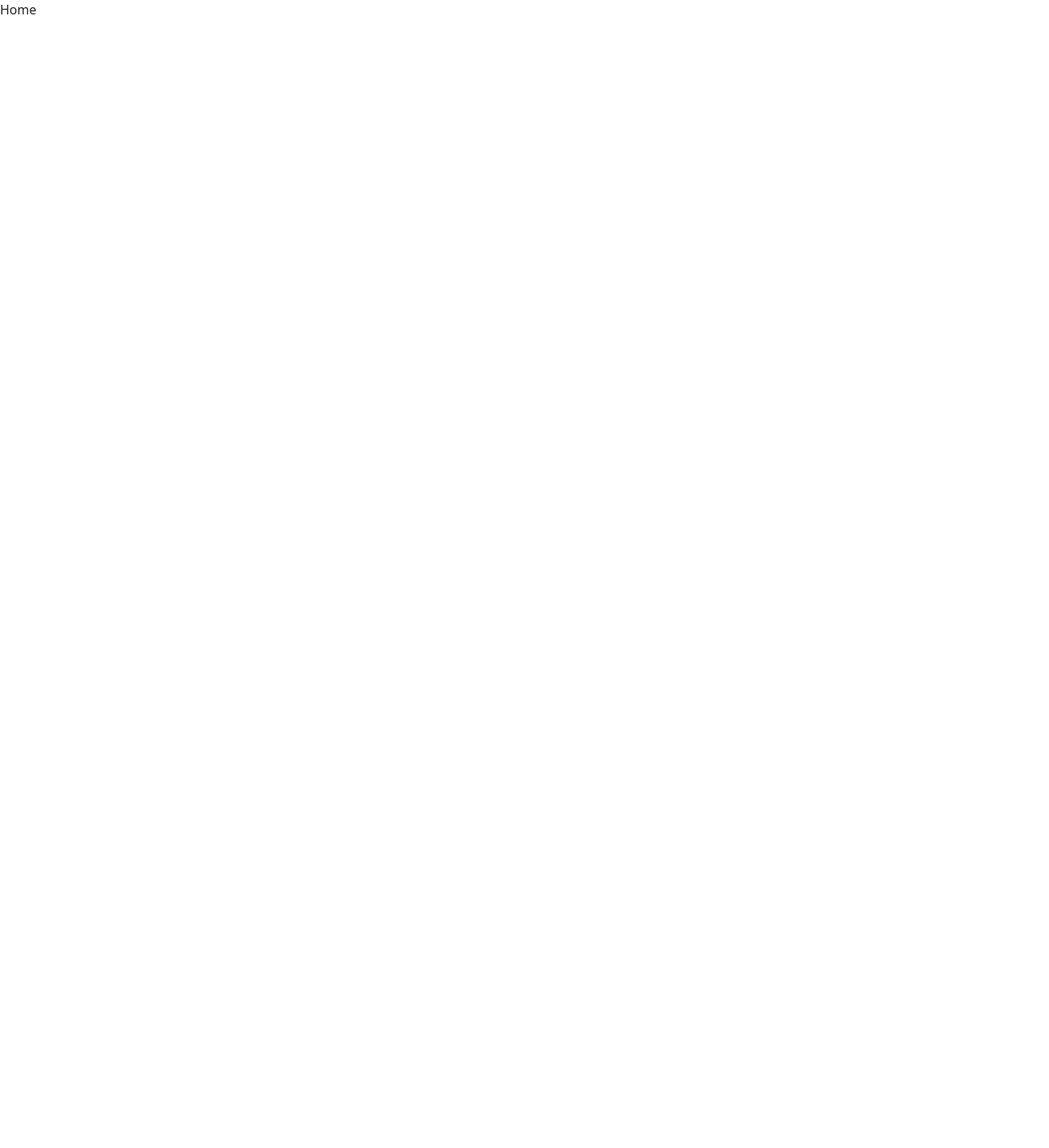
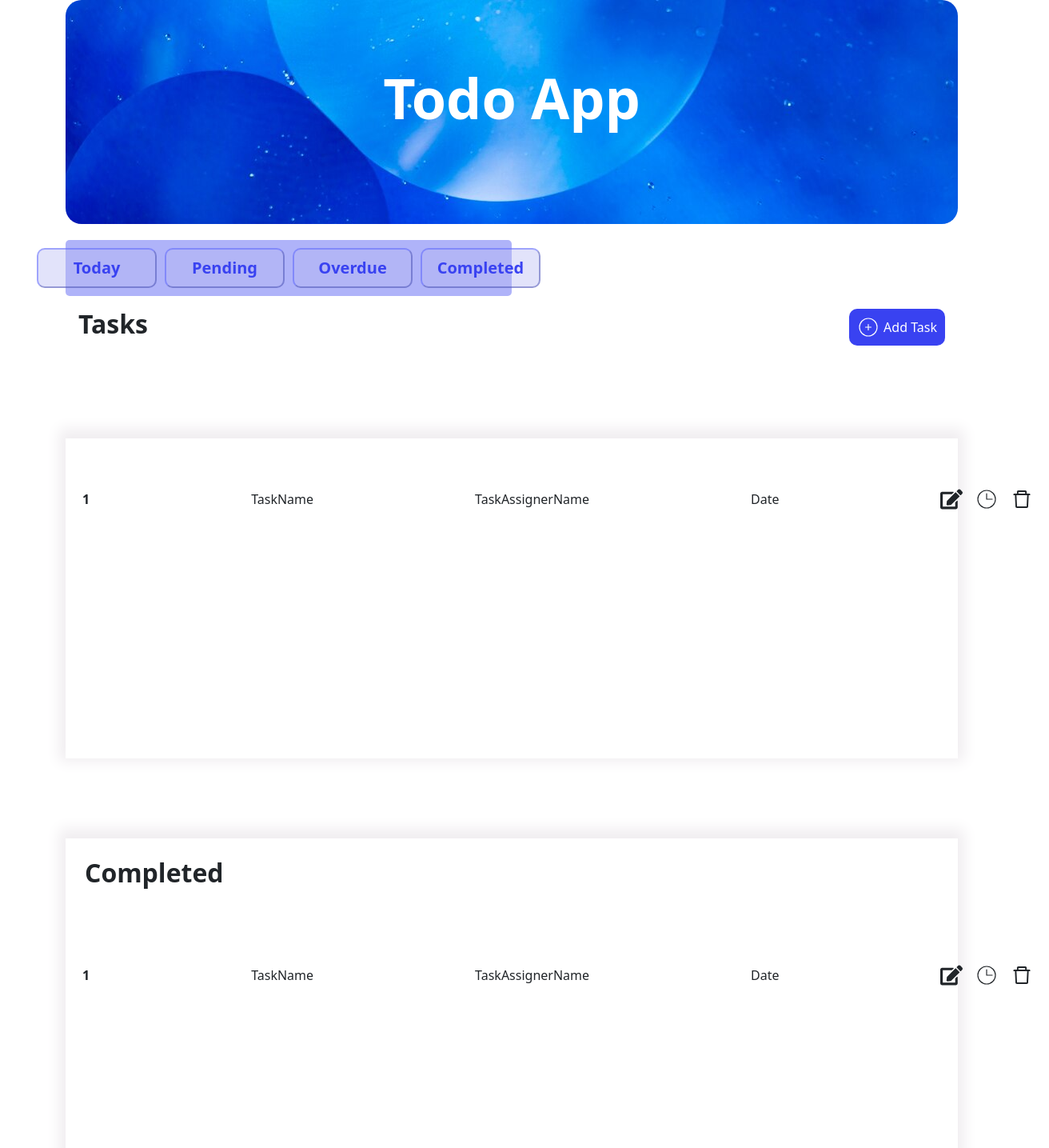
Before and after one commit to FarahNaz1292/userTodo, a React (Vite) app: page / in a window 1280 px wide. Shown: the top 1435 px of the page at 80% size, 1312 px wide, since content can reach past the window. Before the commit the page ends 800 px from the top, so only its background shows below. Built offline with nearby package versions, Linux system fonts and the light colour scheme; sample sign-in values are in the browser's storage.

Commit message:
New components added

```diff
--- a/src/Components/Layout/MainLayout.jsx
+++ b/src/Components/Layout/MainLayout.jsx
@@ -3,6 +3,7 @@ import "../../Styles/Pages/global-import.scss";
 import React, { useEffect, useState } from "react";
 import TodosProvider from "../../Provider/TodosProvider";
 import { Navigate, Outlet } from "react-router-dom";
+import Header from "../Pages/Todo/Header";
 const MainLayout = () => {
   const [authtoken, setAuthToken] = useState(null);
   const token = localStorage.getItem("token");
@@ -22,7 +23,14 @@ const MainLayout = () => {
   return (
     <>
       <TodosProvider>
-        {authtoken ? <Outlet></Outlet> : <Navigate to={"/signin"}></Navigate>}
+        {authtoken ? (
+          <div>
+            <Header></Header>
+            <Outlet></Outlet>
+          </div>
+        ) : (
+          <Navigate to={"/signin"}></Navigate>
+        )}
       </TodosProvider>
     </>
   );
--- /dev/null
+++ b/src/Components/Pages/Todo/Header.jsx
@@ -0,0 +1,36 @@
+import React from "react";
+import { AiOutlineDelete } from "react-icons/ai";
+import { CiCirclePlus, CiClock2 } from "react-icons/ci";
+import { FaEdit } from "react-icons/fa";
+
+const Header = () => {
+  return (
+    <>
+      {" "}
+      <div className="main-todo container">
+        <div className="header-todo">
+          <h2>Todo App</h2>
+        </div>
+        <div className="btn-segement">
+          <div className="todo-buttons">
+            <button>Today</button>
+            <button>Pending</button>
+            <button>Overdue</button>
+            <button>Completed</button>
+          </div>
+        </div>
+        <div className="d-flex flex-column">
+          <div className="d-flex justify-content-between m-3">
+            <h3 className="fs-2 fw-bold">Tasks</h3>
+            <button className="add-todo-btn">
+              <CiCirclePlus className="fs-3" />
+              {""}Add Task{" "}
+            </button>
+          </div>
+        </div>
+      </div>
+    </>
+  );
+};
+
+export default Header;
--- a/src/Components/Pages/Todo/Home.jsx
+++ b/src/Components/Pages/Todo/Home.jsx
@@ -1,7 +1,74 @@
 import React from "react";
+import { AiOutlineDelete } from "react-icons/ai";
+import { CiClock2 } from "react-icons/ci";
+import { FaEdit } from "react-icons/fa";
 
 const Home = () => {
-  return <div>Home</div>;
+  return (
+    <>
+      <div className="main-todo container">
+        <div className="d-flex flex-column">
+          <div className="task-rendering-block">
+            <div className="task-rendering-inner-block">
+              <div>
+                <table>
+                  <thead>
+                    <tr>
+                      <th scope="col"></th>
+                      <th scope="col"></th>
+                      <th scope="col"></th>
+                      <th scope="col"></th>
+                    </tr>
+                  </thead>
+                  <tbody>
+                    <tr>
+                      <th scope="row">1</th>
+                      <td>TaskName</td>
+                      <td>TaskAssignerName</td>
+                      <td>Date</td>
+                      <div className="task-icons d-flex gap-3 fs-3 ">
+                        <FaEdit />
+                        <CiClock2 />
+                        <AiOutlineDelete />
+                      </div>
+                    </tr>
+                  </tbody>
+                </table>
+              </div>
+            </div>
+          </div>
+          <div className="task-rendering-block">
+            <h3 className="fs-2 fw-bold p-4">Completed</h3>
+            <div className="task-rendering-inner-block">
+              <table>
+                <thead>
+                  <tr>
+                    <th scope="col"></th>
+                    <th scope="col"></th>
+                    <th scope="col"></th>
+                    <th scope="col"></th>
+                  </tr>
+                </thead>
+                <tbody>
+                  <tr>
+                    <th scope="row">1</th>
+                    <td>TaskName</td>
+                    <td>TaskAssignerName</td>
+                    <td>Date</td>
+                    <div className="task-icons d-flex gap-3 fs-3 ">
+                      <FaEdit />
+                      <CiClock2 />
+                      <AiOutlineDelete />
+                    </div>
+                  </tr>
+                </tbody>
+              </table>
+            </div>
+          </div>
+        </div>
+      </div>
+    </>
+  );
 };
 
 export default Home;
--- a/src/Components/SharedPages/Verification.jsx
+++ b/src/Components/SharedPages/Verification.jsx
@@ -1,26 +1,56 @@
 import { Flex, Input } from "antd";
-import React from "react";
+import axios from "axios";
+import React, { useState } from "react";
+import { useNavigate } from "react-router-dom";
 
-const Verification = () => {
+const Verification = ({ email }) => {
+  const [otp, setOtp] = useState("");
+  const navigate = useNavigate();
+  const handleOtp = async (e) => {
+    e.preventDefault();
+    try {
+      const data = {
+        otp,
+        email,
+      };
+      console.log(data);
+
+      const response = await axios.post(
+        "https://staging-be-ecom.techserve4u.com/api/user/verifyotp",
+        data
+      );
+
+      console.log(response);
+      if (response.data.success) {
+        localStorage.setItem("token", response.data.token);
+        navigate("/");
+      }
+    } catch (error) {
+      console.log(error);
+    }
+  };
+
   return (
     <>
       <div className="page-background">
         <div className="d-flex align-items-center justify-content-center">
-          <div className="password-box">
+          <div className="otp-box">
             <div className="form-content m-5">
               <h3>Verification</h3>
               <h4>
                 Enter the 6-digit code that we sent to <br />
-                s********0@gmail.com
+                <span> s********0@gmail.com</span>
               </h4>
-              <Flex gap="middle" align="flex-start" vertical>
-                <Input.OTP length={6} />
+              <Flex gap="middle" align="flex-start" vertical className="m-2">
+                <Input.OTP length={6} onChange={(value) => setOtp(value)} />
               </Flex>
-              <button className="common-btn">Submit</button>
+              <button className="otp-btn" onClick={handleOtp}>
+                Submit
+              </button>
               <p className="text-center otp-text">
                 OTP(One time password) valid for 5 minutes
               </p>
-              <p className="code-text">
+              <p className="code-text text-center p-2">
                 Didn’t receive your code, or did the code time expire? <br />
                 <a href="">Get a new one.</a>
               </p>
--- a/src/Styles/Components/_password.scss
+++ b/src/Styles/Components/_password.scss
@@ -73,7 +73,7 @@
         }
       }
       .common-btn {
-        width: 518px;
+        width: 100%;
         height: 48px;
         top: 333px;
         padding: 14px 232px 14px 232px;
--- a/src/Styles/Components/_signin.scss
+++ b/src/Styles/Components/_signin.scss
@@ -83,7 +83,7 @@
       }
 
       .common-btn {
-        width: 518px;
+        width: 100%;
         height: 48px;
         top: 333px;
         padding: 14px 232px 14px 232px;
@@ -116,25 +116,25 @@
 
         input {
           font-size: 26px;
+          outline: none;
           padding: 0 10px;
+          padding-left: 40px;
+          &:focus ~ label,
+          &:valid ~ label {
+            top: 20px;
+            font-size: 15px;
+            cursor: text;
+          }
         }
         label {
           position: absolute;
           top: 50%;
           left: 15%;
-          transform: translateY(-40%);
+          transform: translateY(-50%);
           font-size: 16px;
           color: #5c5958;
           pointer-events: none;
           transition: 0.5s;
-          .input-group :focus ~ label,
-          .input-group input :valid ~ label {
-            top: 0;
-            font-size: 15px;
-            left: 15px;
-            background-color: #f2f0ff;
-            cursor: text;
-          }
         }
       }
     }
--- /dev/null
+++ b/src/Styles/Components/_todo-home.scss
@@ -0,0 +1,97 @@
+.main-todo {
+  .header-todo {
+    background-image: url("../../assets/images/todo\ image.png");
+    background-repeat: no-repeat;
+    width: 100%;
+    object-fit: cover;
+    height: 35vh;
+    border-radius: 20px;
+
+    h2 {
+      color: #ffff;
+      font-size: 70px;
+      font-weight: 600;
+      text-align: center;
+      padding-top: 80px;
+    }
+  }
+  .btn-segement {
+    width: 50%;
+    height: 60px;
+    padding: 35px;
+    margin-top: 20px;
+    background-color: rgba(57, 66, 241, 0.4);
+    display: flex;
+    align-items: center;
+    justify-content: center;
+    border-radius: 5px;
+
+    .todo-buttons {
+      gap: 10px;
+      display: flex;
+      justify-content: space-between;
+
+      button {
+        width: 150px;
+        height: 50px;
+        border-radius: 10px;
+        color: rgba(57, 66, 241, 1);
+        font-size: 20px;
+        font-weight: bold;
+        border-color: rgba(57, 66, 241, 0.4);
+        background-color: rgba(182, 185, 242, 0.4);
+        &:hover {
+          background-color: rgba(57, 66, 241, 1);
+          color: #ffff;
+        }
+      }
+    }
+  }
+  .add-todo-btn {
+    border-radius: 10px;
+    display: flex;
+    align-items: center;
+    justify-content: center;
+    gap: 5px;
+    width: 120px;
+    border-style: none;
+    color: #ffff;
+    background-color: rgba(57, 66, 241, 1);
+    font-weight: 500;
+  }
+  .task-rendering-block {
+    width: 100%;
+    height: 50vh;
+    margin-top: 100px;
+    -webkit-box-shadow: 0px -4px 17px 8px rgba(240, 237, 240, 1);
+    -moz-box-shadow: 0px -4px 17px 8px rgba(240, 237, 240, 1);
+    box-shadow: 0px -4px 17px 8px rgba(240, 237, 240, 1);
+    .task-rendering-inner-block {
+      table {
+        tr {
+          padding: 20px;
+          display: flex;
+          align-items: center;
+          justify-content: space-between;
+          gap: 200px;
+        }
+      }
+    }
+  }
+  // .tasks-selection-block {
+  //   width: 100%;
+  //   height: 50vh;
+  //   -webkit-box-shadow: 0px -4px 17px 8px rgba(240, 237, 240, 1);
+  //   -moz-box-shadow: 0px -4px 17px 8px rgba(240, 237, 240, 1);
+  //   box-shadow: 0px -4px 17px 8px rgba(240, 237, 240, 1);
+  //   table {
+  //     tr {
+  //       padding: 10px;
+  //       display: flex;
+  //       align-items: center;
+  //       justify-content: space-between;
+  //       gap: 200px;
+  //     }
+  //   }
+  // }
+}
--- /dev/null
+++ b/src/Styles/Components/_verification.scss
@@ -0,0 +1,38 @@
+.page-background {
+  width: 100%;
+  height: 100vh;
+  .otp-box {
+    width: 650px;
+    height: 45vh;
+    margin-top: 200px;
+    -webkit-box-shadow: 0px -4px 17px 8px rgba(240, 237, 240, 1);
+    -moz-box-shadow: 0px -4px 17px 8px rgba(240, 237, 240, 1);
+    box-shadow: 0px -4px 17px 8px rgba(240, 237, 240, 1);
+  }
+  .form-content {
+    display: flex;
+    flex-direction: column;
+    align-items: center;
+    justify-content: center;
+    gap: 8px;
+    .ant-otp-input {
+      width: 65px;
+      height: 60px;
+    }
+
+    .otp-btn {
+      width: 100%;
+      height: 48px;
+      top: 333px;
+      padding: 14px 232px 14px 232px;
+      gap: 10px;
+      border-radius: 10px;
+      border-style: none;
+      background-color: #0c69ff;
+      color: #ffffff;
+      font-family: Be Vietnam Pro;
+      font-size: 16px;
+      font-weight: 500;
+    }
+  }
+}
--- a/src/Styles/Pages/global-import.scss
+++ b/src/Styles/Pages/global-import.scss
@@ -1,3 +1,5 @@
 @use "../Components/signin";
 @use "../Components/signup";
 @use "../Components/password";
+@use "../Components/todo-home";
+@use "../Components/verification";
```
Also changed, not shown: src/Components/Pages/SignUp.jsx (+12 -64 lines), src/Components/TodoContext/FilterTabs/Tasks.jsx (deleted), src/assets/images/todo image.png (added).
